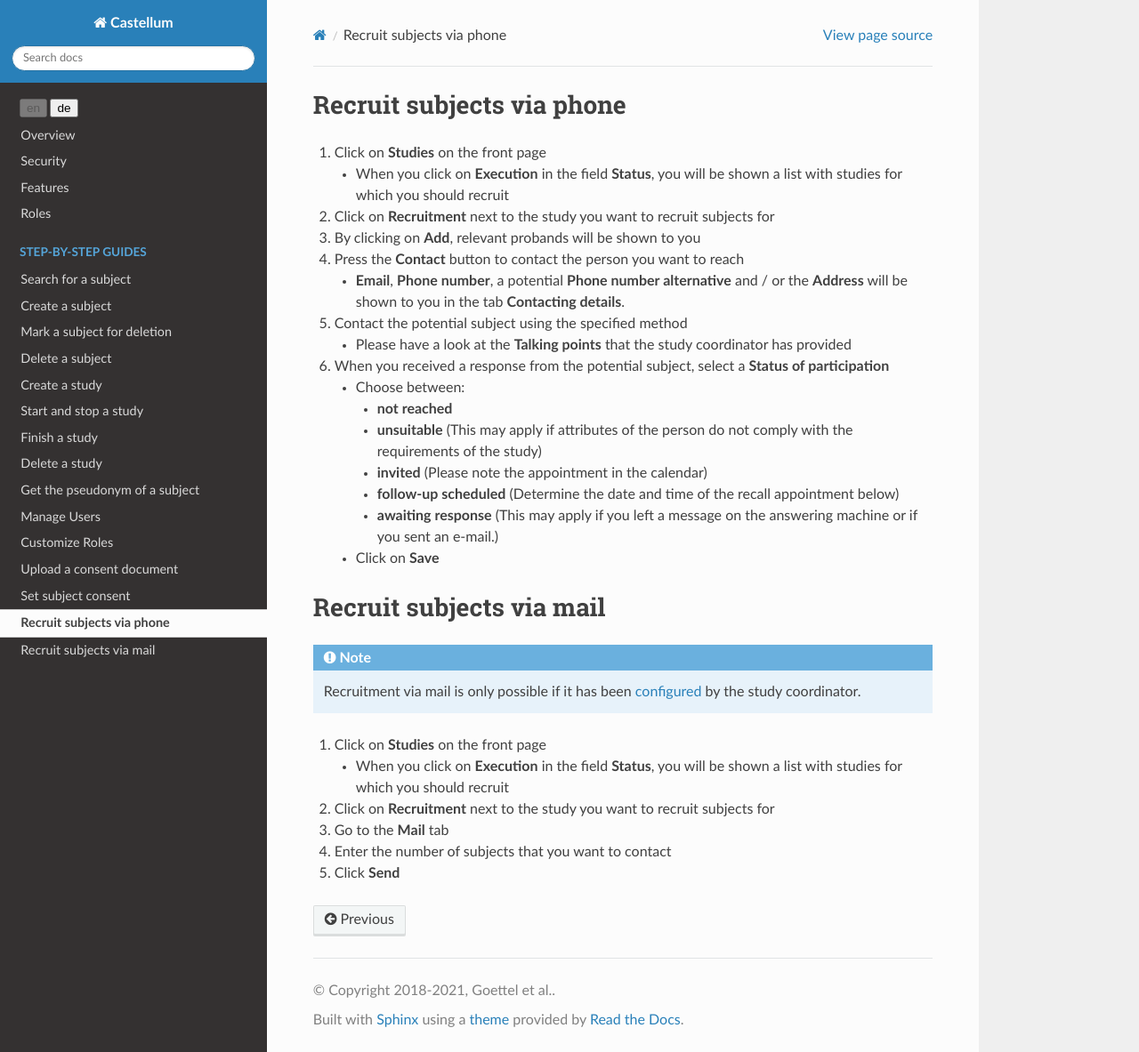
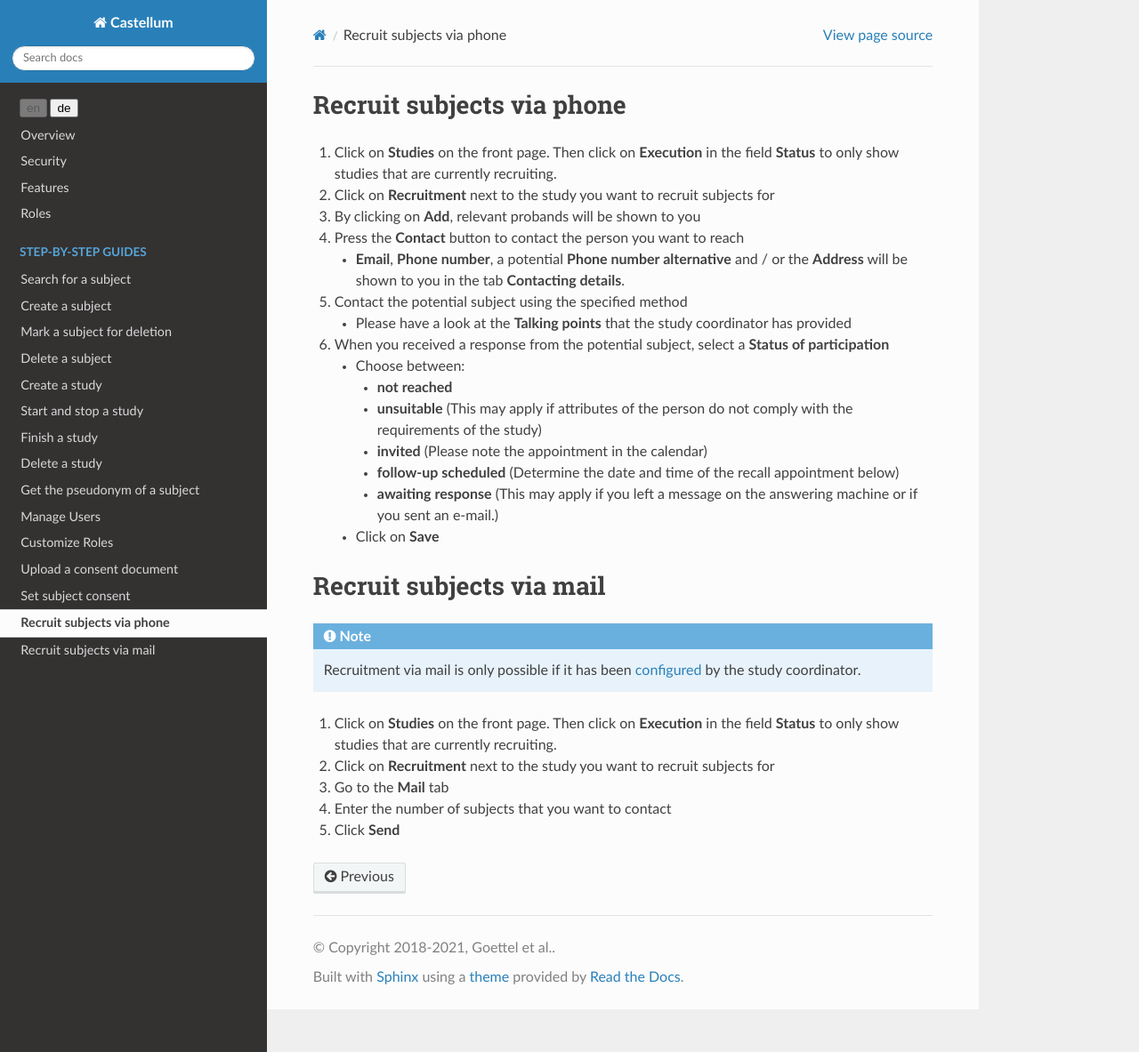
Before and after one commit to DouglasNeuroInformatics/castellum, a Sphinx documentation site: the page built from source/guides/recruitment.rst, in a window 1280 px wide and 1183 px high. Shown: the whole window at 89% size. Built offline with Sphinx 7.4.7 and the Read the Docs theme 2.0.0, drawn with Linux system fonts in a browser that asks for light colours.

Commit message:
refine study filter explanation

```diff
--- a/source/guides/recruitment.rst
+++ b/source/guides/recruitment.rst
@@ -3,10 +3,8 @@
 Recruit subjects via phone
 ==========================
 
-1.  Click on **Studies** on the front page
-
-    -   When you click on **Execution** in the field **Status**, you will be
-        shown a list with studies for which you should recruit
+1.  Click on **Studies** on the front page. Then click on **Execution** in the
+    field **Status** to only show studies that are currently recruiting.
 
 2.  Click on **Recruitment** next to the study you want to recruit subjects for
 
@@ -52,10 +50,9 @@ Recruit subjects via mail
     Recruitment via mail is only possible if it has been :ref:`configured
     <study-recruitment-settings>` by the study coordinator.
 
-1.  Click on **Studies** on the front page
 
-    -   When you click on **Execution** in the field **Status**, you will be
-        shown a list with studies for which you should recruit
+1.  Click on **Studies** on the front page. Then click on **Execution** in the
+    field **Status** to only show studies that are currently recruiting.
 
 2.  Click on **Recruitment** next to the study you want to recruit subjects for
 
```
